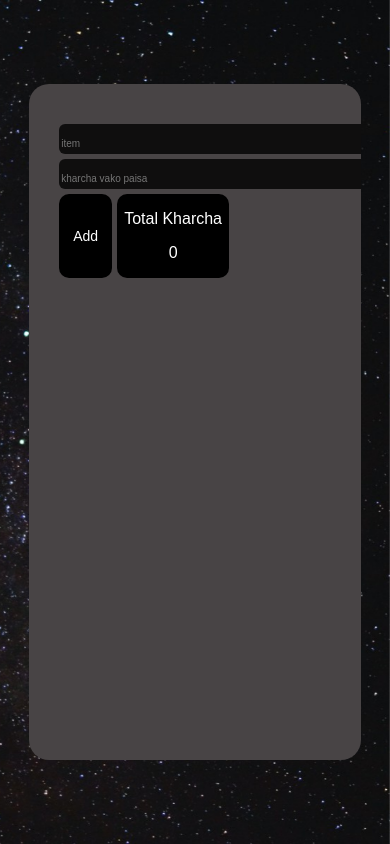
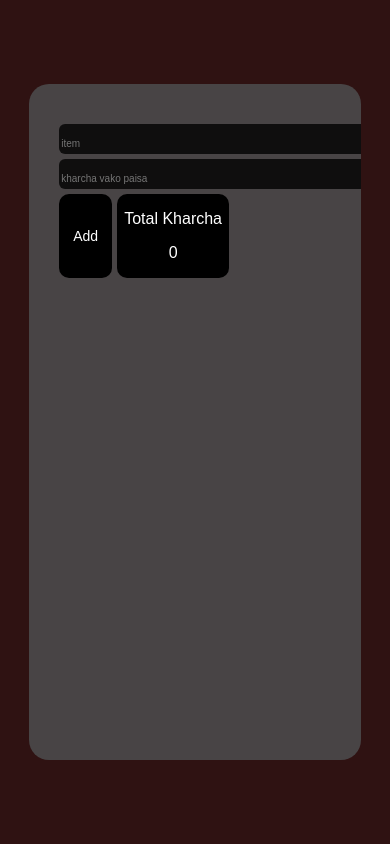
Before and after one commit to rajpoudell/room-kharcha, a React (Create React App) app: page / in a window 390 px wide. Built offline with nearby package versions, Linux system fonts and the light colour scheme.

Commit message:
responsiveness

```diff
--- a/src/index.css
+++ b/src/index.css
@@ -26,8 +26,7 @@ input[type=number] {
   display: flex;
   text-align: center;
   align-items: center;
-  background-image: url(./galaxy.jpg);
-  background-position: center;
+  background-color: #2f1212;
   background-repeat: no-repeat;
   background-attachment: fixed;
   background-size: cover;
@@ -86,18 +85,21 @@ cursor: pointer;
 }
 
 /* // append ko property start vayo hai ta  */
-.main--appendchild{
-  /* padding: 5px; */
+.main--appendchild {
   display: flex;
-  gap: 100px;
-  margin-left: 230px;
+  gap: 20px;
+  justify-content: center; /* Center the items horizontally */
+  align-items: center; /* Center the items vertically */
   margin-top: 20px;
   font-size: 14px;
   background-color: black;
   color: white;
   border-radius: 10px;
+  padding: 10px; /* Add padding to make it visually more appealing */
+  max-width: 90%; /* Limit maximum width for responsiveness */
+  margin: 0 auto; /* Center the container horizontally */
+}
 
-}
 
 #delete{
   color: red;
```
